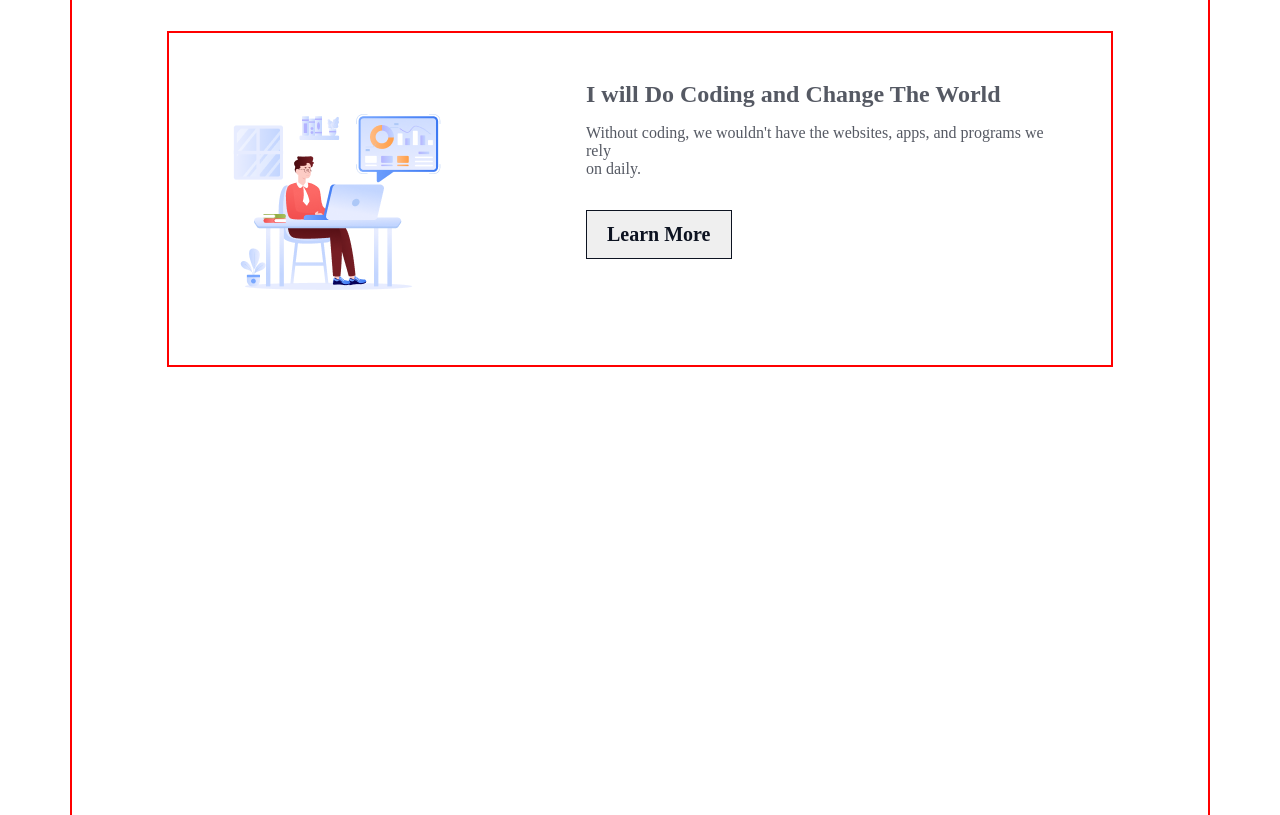
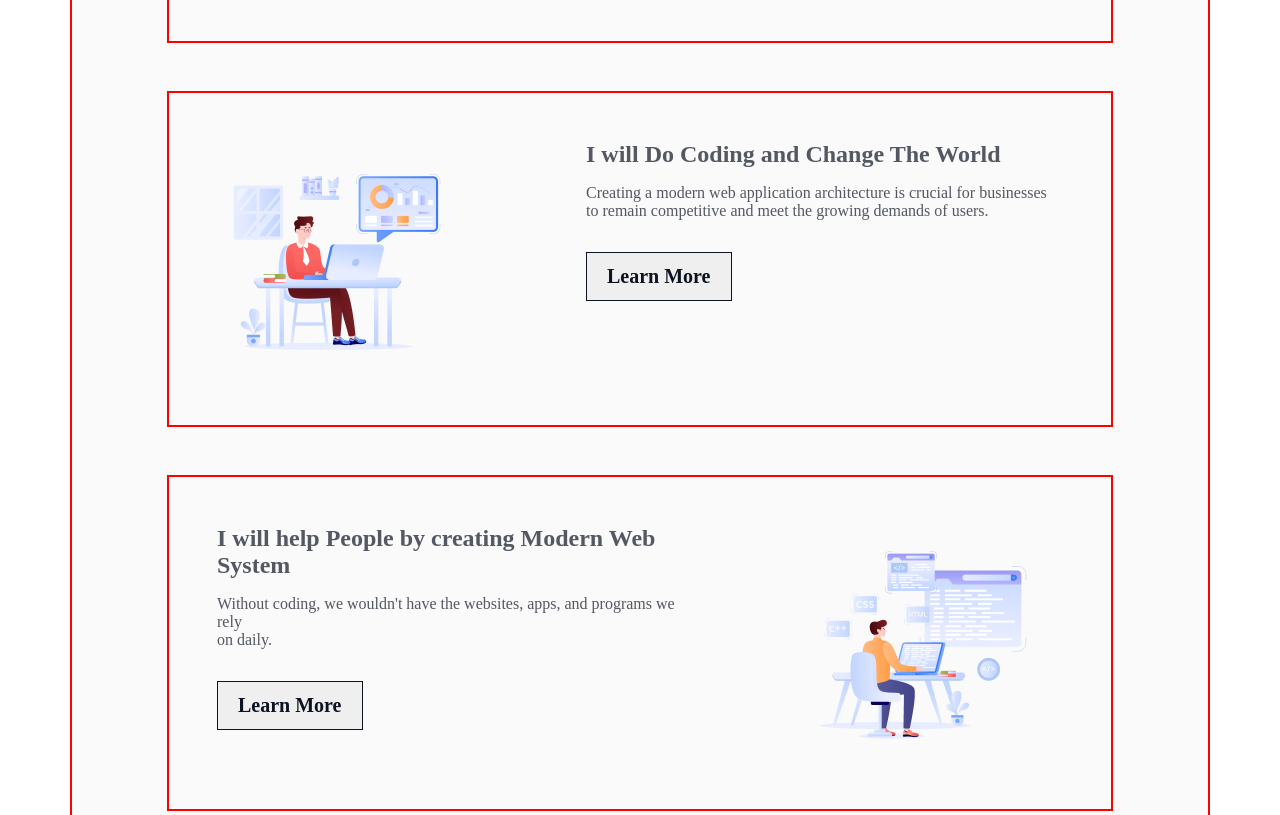
Before and after one commit to nourin003/web-development, a plain HTML site: page index.html in a window 1280 px wide. Shown: the part 1244-2059 px from the top of the page. Drawn offline with Linux system fonts and the light colour scheme; a web font is replaced by a local one.

Commit message:
upload the coding file

```diff
--- a/index.html
+++ b/index.html
@@ -40,12 +40,25 @@
                 </div>
                 <div class="modern-web-content">
                     <h3>I will Do Coding and Change The World</h3>
-                    <p>Without coding, we wouldn't have the websites, apps, and programs we rely <br>on daily.</p>
+                    <p>Creating a modern web application architecture is crucial for businesses to remain competitive and meet the growing demands of users.</p>
                     <button>Learn More</button>
                 </div>
 
 
              </div>
+             <div class="second-coding-container">
+                <div class="second-coding-content">
+                    <h3>I will help People by creating Modern Web System</h3>
+                    <p>Without coding, we wouldn't have the websites, apps, and programs we rely <br>on daily.</p>
+                    <button>Learn More</button>
+                </div>
+                <div class="second-coding-image">
+                    <img src="images/assets/Group 4.png" alt="">
+                </div>
+             </div>
+
+        </section>
+        <section class="inspiration-container">
 
         </section>
 
--- a/styles.css/blog.css
+++ b/styles.css/blog.css
@@ -62,6 +62,9 @@ body{
     border: 2px solid red;
     margin: 0 auto;
     margin-top: 74px;
+    background: rgba(13, 19, 33, 0.02);
+    border-radius: 16px;
+
 }
 .development-content{
     width: 852px;
@@ -73,6 +76,7 @@ body{
     align-items: center;
     text-align: center;
     margin: 0 auto;
+    margin-top: 60px;
 
 }
 .development-content h2{
@@ -177,3 +181,51 @@ body{
 
 
 /*second coding container start here*/
+.second-coding-container{
+    width: 946px;
+    height: 336px;
+    border: 2px solid red;
+    margin: 0 auto;
+    margin-top: 48px;
+    display: flex;
+    justify-content: space-between;
+    padding: 48px;
+}
+.second-coding-content{
+    width: 477px;
+    height: 220px;
+}
+.second-coding-content h3{
+    color: rgba(13, 19, 33, 0.7);
+    font-family: Azeret Mono;
+    font-size: 24px;
+    font-weight: 700;
+
+}
+.second-coding-content p{
+    color: rgba(13, 19, 33, 0.7);
+    font-family: Azeret Mono;
+    font-size: 16px;
+    font-weight: 400;
+    margin-top: 16px;
+}
+.second-coding-content button{
+    margin-top: 32px;
+    color: rgb(13, 19, 33);
+    border: 1px solid rgb(13, 19, 33);
+    padding: 12px 20px 12px 20px;
+    font-size:20px ;
+    font-weight: 600;
+    font-family: Azeret Mono;
+}
+.second-coding-image{
+    width: 259.56px;
+    height: 217.01px;
+}
+/*inspiration container section start here*/
+.inspiration-container{
+    width:1140px ;
+    height: 775px;
+    border: 2px solid red;
+    margin: 0 auto;
+}
```
